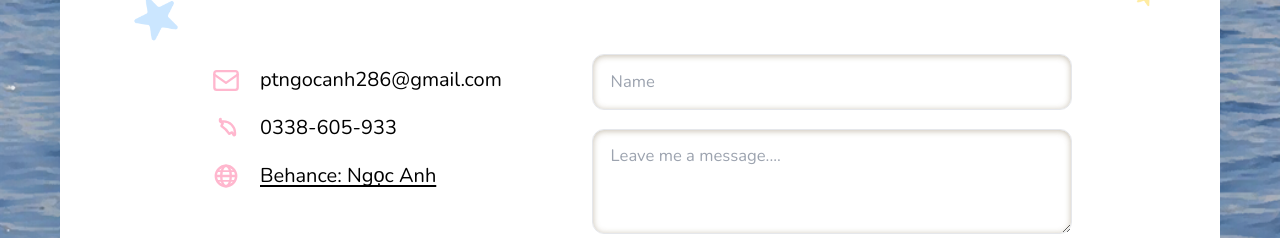
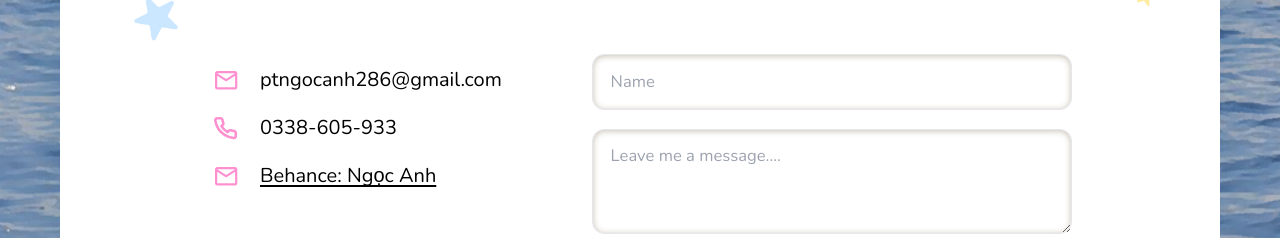
Before and after one commit to Harryguci/NA-Portfolio, a React (Vite) app: page /contact in a window 1280 px wide. Shown: the part 363-601 px from the top of the page. Built offline with nearby package versions, Linux system fonts and the light colour scheme; no server answers.

Commit message:
fix icons

```diff
--- a/src/pages/ContactPage.tsx
+++ b/src/pages/ContactPage.tsx
@@ -143,45 +143,23 @@ const IconArrowLeft = () => (
 );
 
 const IconEnvelope = () => (
-  <svg width="26" height="21" viewBox="0 0 22 18" fill="none" aria-hidden="true">
-    <rect
-      x="1"
-      y="1"
-      width="20"
-      height="16"
-      rx="2"
-      stroke="#FFB7CE"
-      strokeWidth="2"
-    />
-    <path
-      d="M1 4L11 11L21 4"
-      stroke="#FFB7CE"
-      strokeWidth="2"
-      strokeLinecap="round"
-      strokeLinejoin="round"
-    />
+  <svg width="23" height="19" viewBox="0 0 23 19" fill="none" xmlns="http://www.w3.org/2000/svg">
+    <path d="M2.23167 18.54C1.61796 18.54 1.09259 18.3131 0.655552 17.8592C0.218517 17.4054 0 16.8598 0 16.2225V2.3175C0 1.68019 0.218517 1.13461 0.655552 0.680766C1.09259 0.226922 1.61796 0 2.23167 0H20.085C20.6987 0 21.2241 0.226922 21.6611 0.680766C22.0981 1.13461 22.3167 1.68019 22.3167 2.3175V16.2225C22.3167 16.8598 22.0981 17.4054 21.6611 17.8592C21.2241 18.3131 20.6987 18.54 20.085 18.54H2.23167ZM11.1583 10.4287L2.23167 4.635V16.2225H20.085V4.635L11.1583 10.4287ZM11.1583 8.11125L20.085 2.3175H2.23167L11.1583 8.11125ZM2.23167 4.635V2.3175V16.2225V4.635Z" fill="#FF90D0" />
   </svg>
+
 );
 
 const IconPhone = () => (
-  <svg width="24" height="24" viewBox="0 0 20 20" fill="none" aria-hidden="true">
-    <path
-      d="M5.5 2.5C5.2 2.5 5 2.7 5 3v1.2c0 .2.1.4.3.5l1.8 1.1c.2.1.2.4.1.6l-.9 1.6c-.1.2 0 .5.2.6 2.1 1.4 4.5 3.8 5.9 5.9.1.2.4.3.6.2l1.6-.9c.2-.1.5-.1.6.1l1.1 1.8c.1.2.3.3.5.3H17c.3 0 .5-.2.5-.5v-1.5c0-5.2-4.3-9.5-9.5-9.5H5.5z"
-      stroke="#FFB7CE"
-      strokeWidth="2"
-      strokeLinecap="round"
-      strokeLinejoin="round"
-    />
+  <svg width="24" height="23" viewBox="0 0 24 23" fill="none" xmlns="http://www.w3.org/2000/svg">
+    <path d="M21.7719 16.0149V18.9761C21.773 19.251 21.7143 19.5231 21.5994 19.775C21.4844 20.0269 21.3159 20.253 21.1045 20.4389C20.8931 20.6247 20.6436 20.7662 20.3718 20.8543C20.1001 20.9423 19.8122 20.975 19.5265 20.9503C16.357 20.6203 13.3125 19.5823 10.6376 17.92C8.14891 16.4045 6.03897 14.3824 4.45757 11.9975C2.71685 9.42236 1.63356 6.49051 1.29547 3.43944C1.26973 3.16648 1.30358 2.89138 1.39486 2.63164C1.48615 2.3719 1.63287 2.13323 1.82568 1.93081C2.01849 1.72839 2.25317 1.56666 2.51477 1.45592C2.77638 1.34518 3.05918 1.28786 3.34517 1.2876H6.43517C6.93504 1.28289 7.41964 1.45252 7.79864 1.76489C8.17765 2.07726 8.42521 2.51104 8.49517 2.98538C8.62559 3.93305 8.86746 4.86353 9.21617 5.75909C9.35475 6.11239 9.38474 6.49636 9.30259 6.86549C9.22044 7.23463 9.0296 7.57346 8.75267 7.84183L7.44457 9.09543C8.91083 11.5666 11.0459 13.6128 13.6246 15.0179L14.9327 13.7643C15.2127 13.4989 15.5663 13.316 15.9515 13.2373C16.3366 13.1586 16.7373 13.1873 17.106 13.3201C18.0405 13.6543 19.0114 13.8861 20.0003 14.0111C20.5006 14.0788 20.9576 14.3203 21.2842 14.6897C21.6108 15.0592 21.7844 15.5308 21.7719 16.0149Z" stroke="#FF90D0" stroke-width="2.575" stroke-linecap="round" stroke-linejoin="round" />
   </svg>
 );
 
 const IconGlobe = () => (
-  <svg width="24" height="24" viewBox="0 0 20 20" fill="none" aria-hidden="true">
-    <circle cx="10" cy="10" r="8.5" stroke="#FFB7CE" strokeWidth="2" />
-    <ellipse cx="10" cy="10" rx="4" ry="8.5" stroke="#FFB7CE" strokeWidth="2" />
-    <path d="M1.5 10H18.5" stroke="#FFB7CE" strokeWidth="2" />
-    <path d="M3 6H17M3 14H17" stroke="#FFB7CE" strokeWidth="1.5" />
+  <svg width="23" height="19" viewBox="0 0 23 19" fill="none" xmlns="http://www.w3.org/2000/svg">
+    <path d="M2.23167 18.54C1.61796 18.54 1.09259 18.3131 0.655552 17.8592C0.218517 17.4054 0 16.8598 0 16.2225V2.3175C0 1.68019 0.218517 1.13461 0.655552 0.680766C1.09259 0.226922 1.61796 0 2.23167 0H20.085C20.6987 0 21.2241 0.226922 21.6611 0.680766C22.0981 1.13461 22.3167 1.68019 22.3167 2.3175V16.2225C22.3167 16.8598 22.0981 17.4054 21.6611 17.8592C21.2241 18.3131 20.6987 18.54 20.085 18.54H2.23167ZM11.1583 10.4287L2.23167 4.635V16.2225H20.085V4.635L11.1583 10.4287ZM11.1583 8.11125L20.085 2.3175H2.23167L11.1583 8.11125ZM2.23167 4.635V2.3175V16.2225V4.635Z" fill="#FF90D0" />
   </svg>
+
 );
 
 const infoIcons: Record<string, () => ReactElement> = {
```
